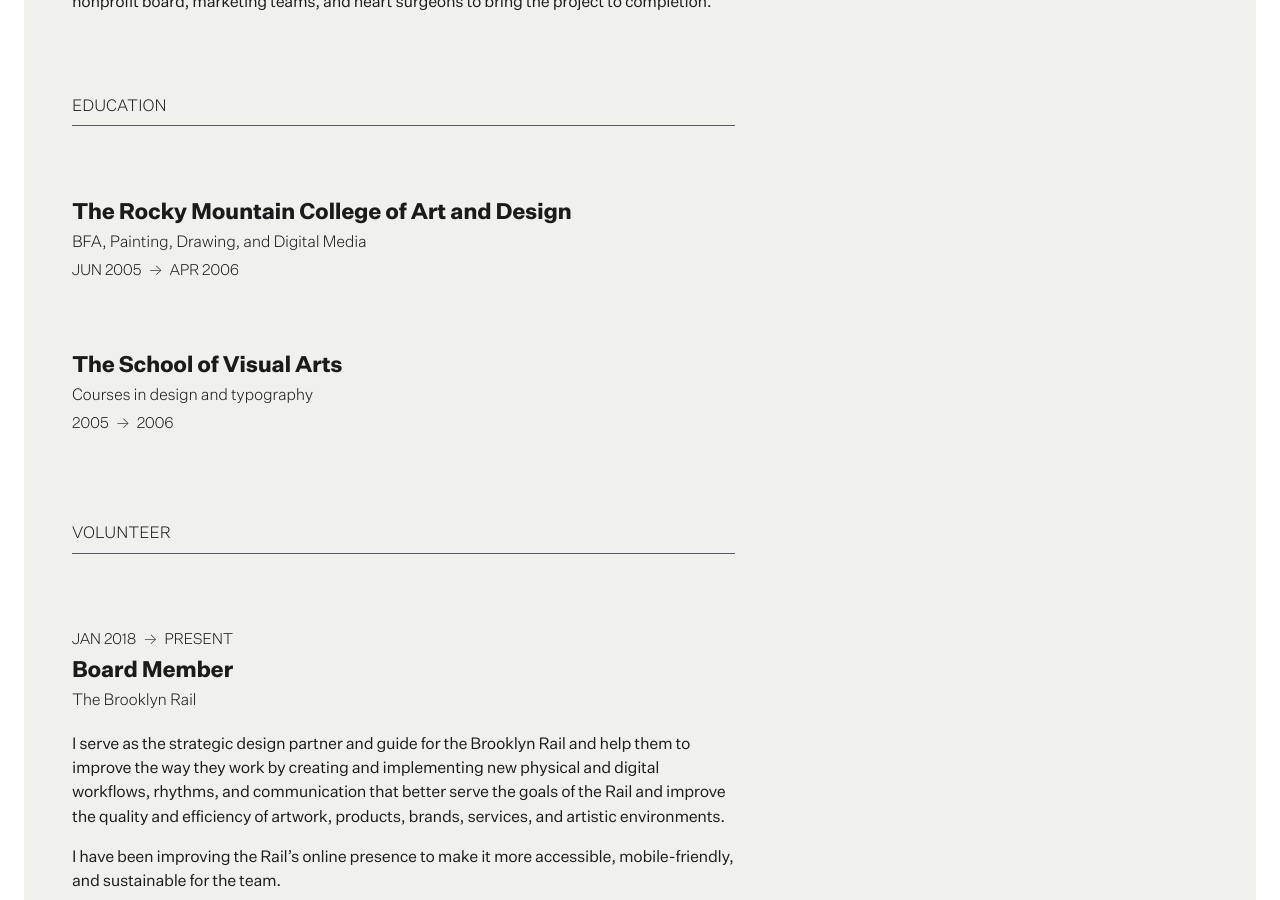
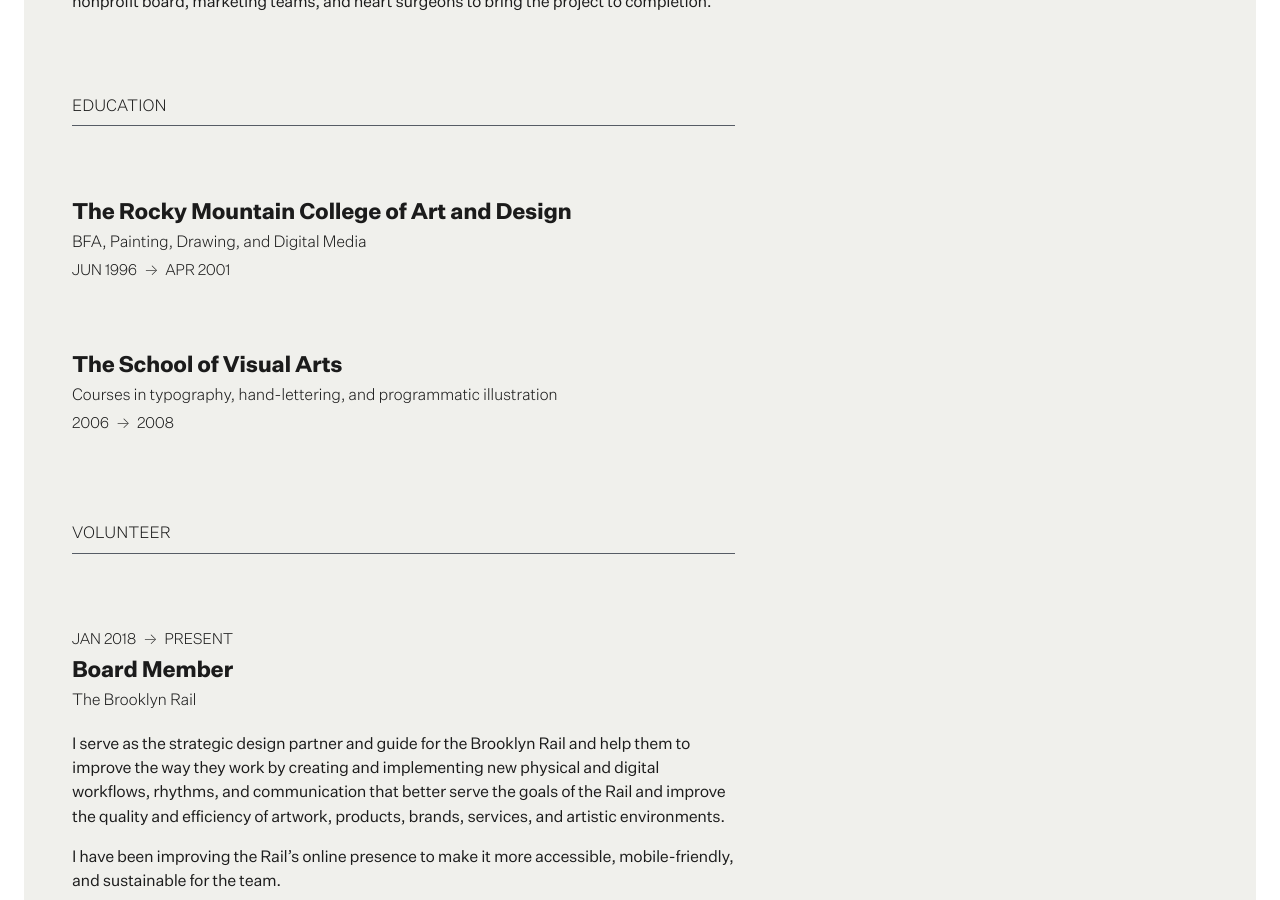
Before and after one commit to jeremyzilar/jeremyzilar.com, a Jekyll site: the page built from _pages/work/resume.md, in a window 1280 px wide and 900 px high, scrolled down 3146 px. Built offline with Jekyll 4.4.1, drawn with Linux system fonts in a browser that asks for light colours; nearby versions of some CDN libraries.

Commit message:
fixing dates

```diff
--- a/_data/work.yml
+++ b/_data/work.yml
@@ -93,16 +93,16 @@ experience:
 
 education:
   - school: rmcad
-    date_start: "Jun 2005"
-    date_end: "Apr 2006"
+    date_start: "Jun 1996"
+    date_end: "Apr 2001"
     name: "The Rocky Mountain College of Art and Design"
     degree: "BFA, Painting, Drawing, and Digital Media"
 
   - school: sva
-    date_start: "2005"
-    date_end: "2006"
+    date_start: "2006"
+    date_end: "2008"
     name: "The School of Visual Arts"
-    degree: "Courses in design and typography"
+    degree: "Courses in typography, hand-lettering, and programmatic illustration"
 
 volunteer:
   - job: brooklynrail
```
